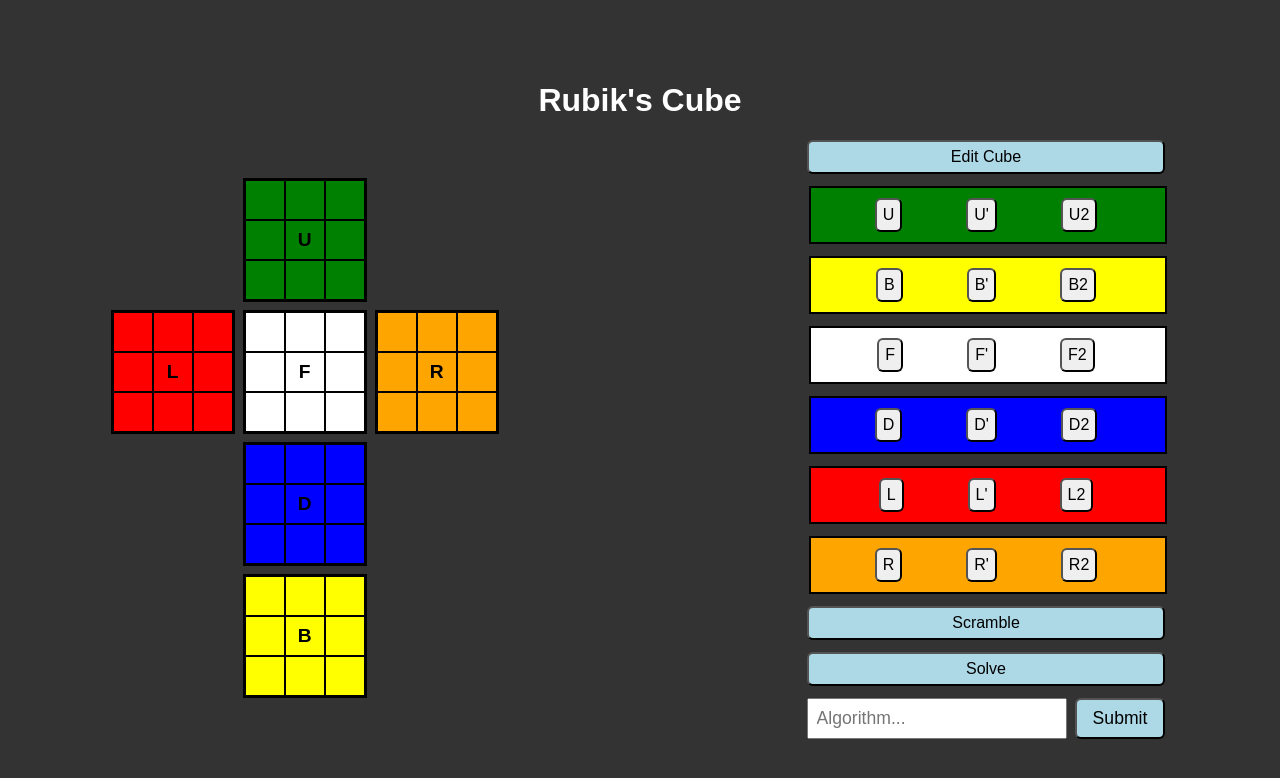
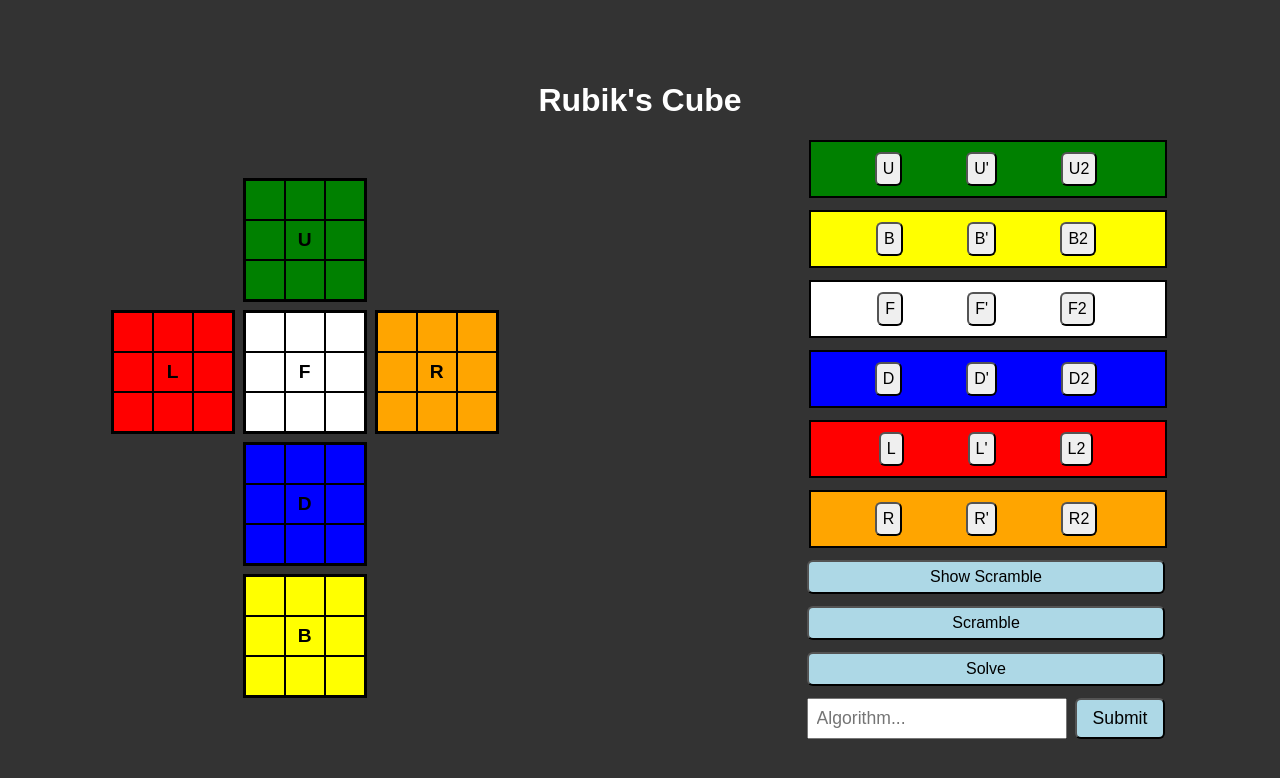
Before and after one commit to Codingrocks3/Rubik-s-Solver, a Flask app: page / in a window 1280 px wide. Shown: the top 778 px of the page. Run offline with Flask 3, Linux system fonts and the light colour scheme.

Commit message:
Web app finished

```diff
--- a/app.py
+++ b/app.py
@@ -31,7 +31,10 @@ def solve():
 @app.route("/_scramble")
 def scramble():
     cube.scramble()
-    return flask.jsonify({"cube": cube.cube_state})
+    print("Scrambled with:", cube.scramble_algorithm)
+    return flask.jsonify({"cube": cube.cube_state, "scramble": cube.scramble_algorithm})
+
+
 
 if __name__ == "__main__":
     app.run()
--- a/cube.py
+++ b/cube.py
@@ -57,6 +57,7 @@ class Cube:
     def __init__(self, cube_state=SOLVED_CUBE_LIST):
         self.cube_state = cube_state
         self.solved = self.cube_state == SOLVED_CUBE_LIST
+        self.scramble_algorithm = ""
 
 
     def face_clockwise(self, face: int):
@@ -395,7 +396,7 @@ class Cube:
     ["Y", "Y", "Y",
      "Y", "Y", "Y",
      "Y", "Y", "Y"]   # Yellow face
-]
+    ]
         self.solved = True
 
     def scramble(self):
@@ -405,6 +406,7 @@ class Cube:
             scramble.append(random.choice(POSSIBLE_MOVES))
 
         algo = ' '.join(scramble)
+        self.scramble_algorithm = algo
         self.algorithm(algo)
 
     def algorithm(self, algorithm: str):
--- a/templates/cube.html
+++ b/templates/cube.html
@@ -100,11 +100,9 @@
 <body>
     <div class="container">
         <h1>Rubik's Cube</h1>
-        <p id="edit-instructions" style="display: none;">Click on a square to cycle through colors. Center squares cannot be changed.</p>
         <div class="row">
             <div class="cube" id="cube"></div>
             <div class="controls">
-                <button id="toggle-edit">Edit Cube</button>
                 <fieldset style="background-color: green;">
                     <button>U</button>
                     <button>U'</button>
@@ -135,6 +133,8 @@
                     <button>R'</button>
                     <button>R2</button>
                 </fieldset>
+                <button id="toggle-scramble-display">Show Scramble</button>
+                <p id="scramble-display" style="max-width: 200px; word-wrap: break-word; display: none;"></p>
                 <button id="scramble-btn">Scramble</button>
                 <button id="solve-btn">Solve</button>
                 <div class="algorithm-input">
@@ -145,16 +145,9 @@
         </div>
     </div>
 
+
+</body>
 <script>
-        let editing = false;
-        const editButton = document.getElementById("toggle-edit");
-        const instructions = document.getElementById("edit-instructions");
-        editButton.onclick = () => {
-            editing = !editing;
-            editButton.textContent = editing ? "Done Editing" : "Edit Cube";
-            instructions.style.display = editing ? "block" : "none";
-        };
-
     const COLORS = ["white", "green", "red", "blue", "orange", "yellow"];
     const COLOR_MAP = {
         "W": "white",
@@ -164,13 +157,6 @@
         "B": "blue",
         "Y": "yellow"
     };
-        function cycleColor(button) {
-            if (!editing) return;
-            const current = button.dataset.colorIndex || "0";
-            const next = (parseInt(current) + 1) % COLORS.length;
-            button.style.backgroundColor = COLORS[next];
-            button.dataset.colorIndex = next;
-        }
 
     const faceMap = {
         U: [0, 1, 2],
@@ -221,15 +207,11 @@
             const btn = document.createElement("button");
             btn.className = "square";
             const color = faceColors[faceKey];
-                const colorIndex = COLORS.indexOf(color);
             btn.style.backgroundColor = color;
-                btn.dataset.colorIndex = colorIndex;
             if (i === 4) {
                 btn.textContent = faceLabels[faceKey];
+            }
             btn.disabled = true;
-                } else {
-                    btn.onclick = () => cycleColor(btn);
-                }
             face.appendChild(btn);
         }
 
@@ -256,7 +238,6 @@
                     continue; // Skip center squares (unchanged and labeled)
                 }
                 squares[idx].style.backgroundColor = COLOR_MAP[face[i]];
-                    squares[idx].dataset.colorIndex = COLORS.indexOf(squares[idx].style.backgroundColor);
                 idx++;
             }
         }
@@ -276,14 +257,20 @@
         const algo = document.getElementById("algorithm-box").value;
         fetch(`/_turn?algorithm=${encodeURIComponent(algo)}`)
           .then(response => response.json())
-              .then(data => updateCube(data.cube));
+          .then(data => {
+              updateCube(data.cube);
+              document.getElementById("algorithm-box").value = "";
+          });
     });
 
     // Handle scramble and solve buttons
     document.getElementById("scramble-btn").addEventListener("click", () => {
         fetch("/_scramble")
           .then(response => response.json())
-              .then(data => updateCube(data.cube));
+          .then(data => {
+              updateCube(data.cube);
+              document.getElementById("scramble-display").textContent = "Scramble: " + data.scramble;
+          });
     });
 
     document.getElementById("solve-btn").addEventListener("click", () => {
@@ -292,6 +279,16 @@
           .then(response => response.json())
           .then(data => updateCube(data.cube));
     });
+    // Scramble display toggle logic
+    const scrambleDisplay = document.getElementById("scramble-display");
+    const toggleScrambleBtn = document.getElementById("toggle-scramble-display");
+
+    toggleScrambleBtn.addEventListener("click", () => {
+        const isVisible = scrambleDisplay.style.display !== "none";
+        scrambleDisplay.style.display = isVisible ? "none" : "block";
+        toggleScrambleBtn.textContent = isVisible ? "Show Scramble" : "Hide Scramble";
+    });
 </script>
+</html>
 </body>
 </html>
```
Lines whose indentation alone changed are shown as unchanged.
